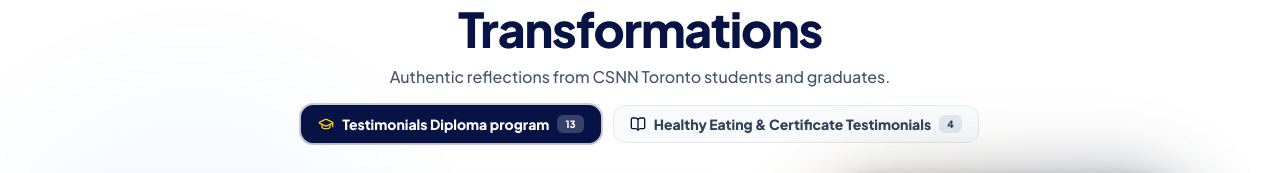
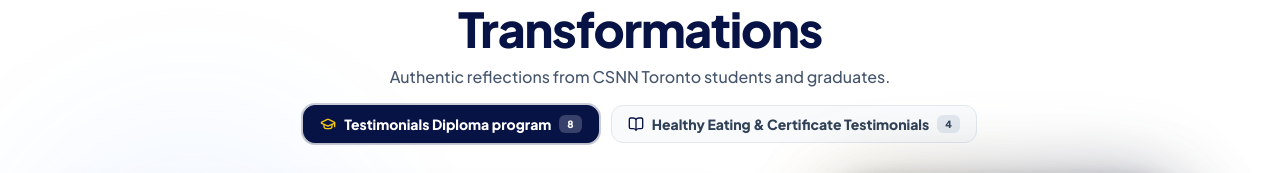
Before and after one commit to Octabloom/cnn, a Next.js app: page / in a window 1280 px wide. Shown: the part 5618-5791 px from the top of the page. Built offline with nearby package versions, Linux system fonts and the light colour scheme.

Commit message:
Remove placeholder Student 1-5 testimonial cards

```diff
--- a/src/data/testimonialData.ts
+++ b/src/data/testimonialData.ts
@@ -99,61 +99,6 @@
       "My experience at CSNN Toronto was nothing short of transformative! I felt like a sponge while I was in class – soaking up all the information I could. I loved the perspectives of all my teachers who had unique backgrounds and interests in various fields of nutrition. While I enrolled mainly for the nutrition and food component of the program, I found myself absolutely loving the lifestyle component and the emphasis on mind-body-spirit connection. I truly feel that I gained so much during my time at CSNN Toronto. I graduated with the confidence to start my own nutritional consulting business, Clarity Wellness, and have regularly implemented my learnings from class to consultations with my clients. I recommend CSNN Toronto to anyone who is looking to deepen their connection to themselves and to their health and wellness through holistic living and nutrition!",
     highlightChip: "Clarity Wellness Business Founder",
   },
-  {
-    id: "dip-9",
-    category: "diploma",
-    name: "Student 1",
-    role: "Graduating Student",
-    program: "Natural Nutrition Diploma Program",
-    headline: "Can't believe I am about to graduate!",
-    quote:
-      "What a journey I went through. It felt more like a roller coaster ride. Thank you so much for all your support throughout the journey. Can't believe I am about to graduate! I have learned so much from CSNN Toronto.",
-    highlightChip: "Graduating Student Experience",
-  },
-  {
-    id: "dip-10",
-    category: "diploma",
-    name: "Student 2",
-    role: "Diploma Student",
-    program: "Natural Nutrition Diploma Program",
-    headline: "Taking you to real life experience",
-    quote:
-      "I like the efforts and preparations some instructors have put for the classes. you can see that they are not just giving a lecture but they are taking you to real life experience.",
-    highlightChip: "Real-Life Instructor Experience",
-  },
-  {
-    id: "dip-11",
-    category: "diploma",
-    name: "Student 3",
-    role: "Diploma Student",
-    program: "Natural Nutrition Diploma Program",
-    headline: "Body and mind component makes it truly holistic",
-    quote:
-      "I really liked the body and mind component which I feel makes it truly holistic. I also learned a lot through the practicums.",
-    highlightChip: "Mind-Body Practicums",
-  },
-  {
-    id: "dip-12",
-    category: "diploma",
-    name: "Student 4",
-    role: "Diploma Student",
-    program: "Natural Nutrition Diploma Program",
-    headline: "Easy communication with coordinator & awesome teachers",
-    quote:
-      "The easy communication with the program coordinator, the teachers are awesome, and readable textbooks/readings are well written.",
-    highlightChip: "Supportive Faculty & Readings",
-  },
-  {
-    id: "dip-13",
-    category: "diploma",
-    name: "Student 5",
-    role: "Diploma Student",
-    program: "Natural Nutrition Diploma Program",
-    headline: "Enjoyed all course content across health and wellness",
-    quote:
-      "Enjoyed all course content that was taught and how it covered many different areas of health and wellness.",
-    highlightChip: "Comprehensive Holistic Scope",
-  },
 ];
 
 // Category 2: Healthy Eating & Certificate Testimonials
```
